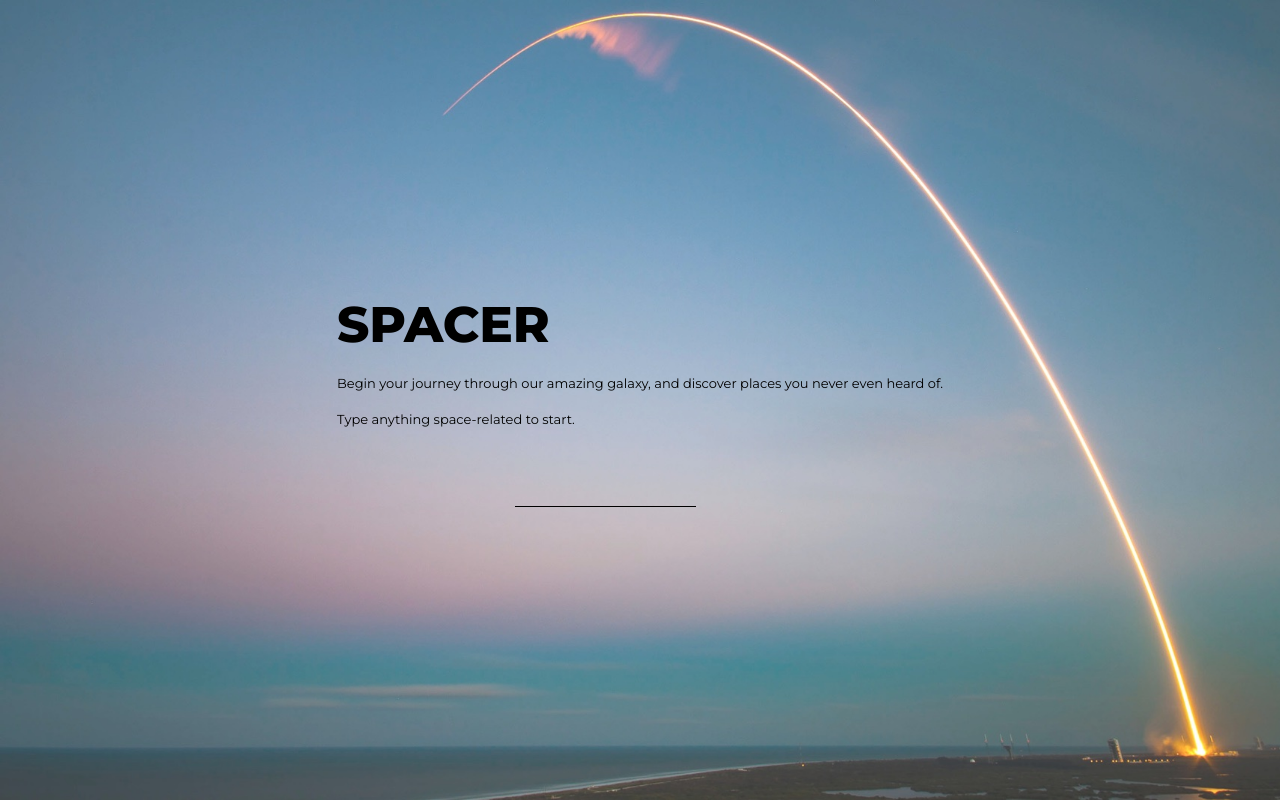
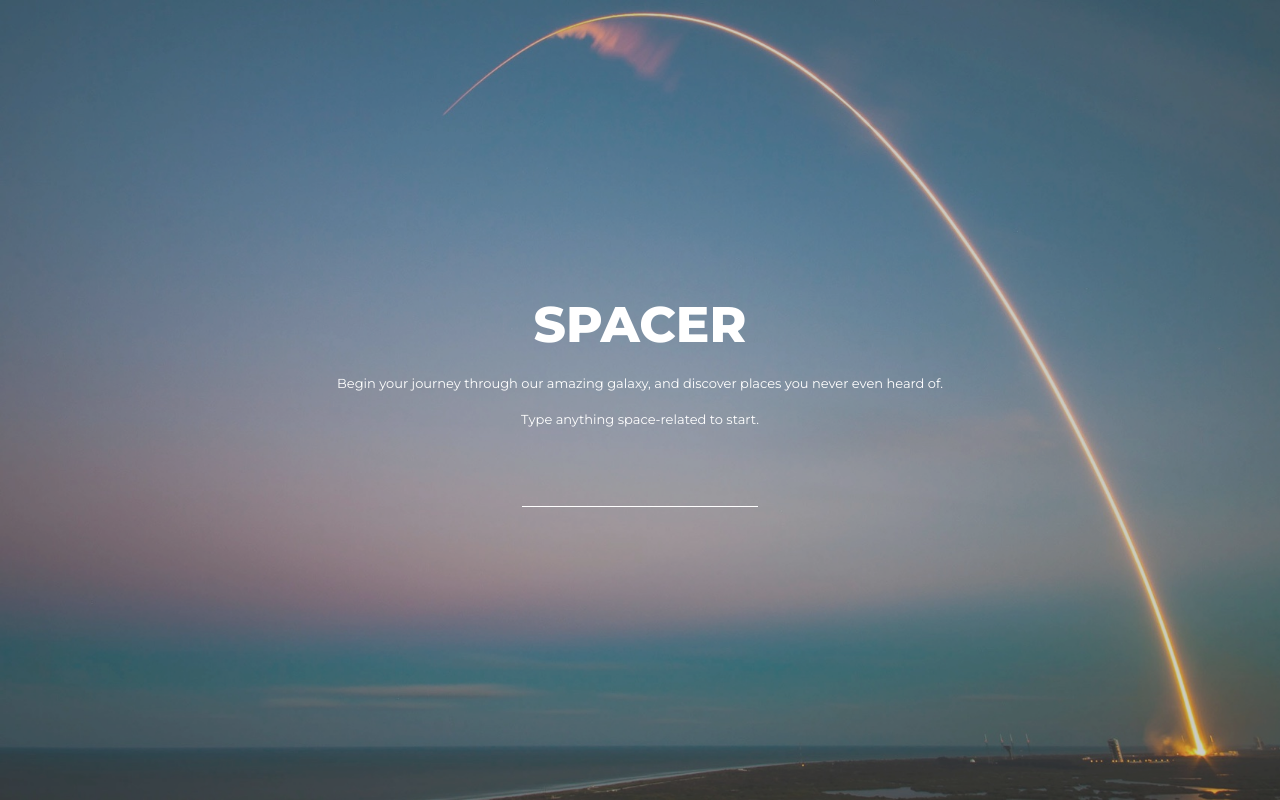
Before and after one commit to walletktac/hello_vue, a Vue app: page / in a window 1280 px wide. Built offline with nearby package versions, Linux system fonts and the light colour scheme.

Commit message:
add heroImage, more config

```diff
--- a/src/App.vue
+++ b/src/App.vue
@@ -1,18 +1,107 @@
 <template>
-  <div class="app">
-
-    <router-view/>
-  </div>
+    <div :class="[{flexStart: step === 1}, 'wrapper']">
+      <transition name="slide">
+      <img src="./assets/pobrane.svg" class="logo" alt="" v-if="step === 1"/>
+      </transition>
+      <transition name="fade">
+        <HeroImage v-if="step === 0 " />
+      </transition>
+      <Claim v-if="step === 0 " />
+      <SearchInput v-model="searchValue" @input="handleInput" :dark="step === 1"/>
+      <div class="results">
+        <div v-for=" item in results " :key="item.data[0].nasa_id">
+          <p>{{ item.links[0].href }}</p>
+        </div>
+      </div>
+    </div>
 </template>
 
+<script>
+import axios from "axios";
+import debounce from "lodash.debounce";
+
+import HeroImage from "@/components/HeroImage.vue";
+import SearchInput from "@/components/SearchInput.vue";
+import Claim from "@/components/Claim.vue";
+
+const API = "https://images-api.nasa.gov/search";
+
+export default {
+  name: "App",
+  components: {
+    HeroImage,
+    Claim,
+    SearchInput
+  },
+
+  data() {
+    return {
+      loading: false,
+      step: 0,
+      searchValue: "",
+      results: []
+    };
+  },
+  methods: {
+    // eslint-disable-next-line
+    handleInput: debounce(function() {
+      this.loading = true;
+      console.log(this.searchValue);
+      axios
+        .get(`${API}?q=${this.searchValue}&media_type=image`)
+        .then(response => {
+          this.results = response.data.collection.items;
+          this.loading = false;
+          this.step = 1;
+        })
+        .catch(error => {
+          console.log(error);
+        });
+    }, 500)
+  }
+};
+</script>
+
+
 <style lang="scss">
-@import url('https://fonts.googleapis.com/css?family=Montserrat:300,400,600,800');
+@import url("https://fonts.googleapis.com/css?family=Montserrat:300,400,600,800");
 * {
   box-sizing: border-box;
 }
-body{
+body {
   font-family: Montserrat, sans-serif;
   margin: 0;
   padding: 0;
 }
+.fade-enter-active, .fade-leave-active{
+  transition: opacity .3s ease;
+}
+.fade-enter, .fade-leave-to{
+  opacity: 0;
+}
+.slide-enter-active, .slide-leave-active{
+  transition: margin-top .3s ease;
+}
+.slide-enter, .slide-leave-to{
+  margin-top: -50px;
+}
+.wrapper {
+  position: relative;
+  display: flex;
+  flex-direction: column;
+  align-items: center;
+  justify-content: center;
+  margin: 0;
+  padding: 30px;
+  width: 100%;
+  min-height: 100vh;
+  &.flexStart {
+    justify-content: flex-start;
+  }
+}
+
+.logo{
+  position: absolute;
+  top: 30px;
+}
 </style>
--- a/src/components/Claim.vue
+++ b/src/components/Claim.vue
@@ -1,5 +1,5 @@
 <template>
-<div class="cliamWrapper">
+<div class="claimWrapper">
     <h1 class="claim">
         SPACER
     </h1>
@@ -17,14 +17,15 @@ export default {
   name: 'Claim'
 };
 </script>
+
 <style lang="scss" scoped>
 .claimWrapper{
-
     display: flex;
     text-align: center;
     flex-direction: column;
     justify-content: center;
     align-items: center;
+    color: #fff;
 }
 .claim{
     font-size: 50px;
--- /dev/null
+++ b/src/components/HeroImage.vue
@@ -0,0 +1,31 @@
+<template>
+    <div class="heroImage" />
+</template>
+<script>
+export default {
+  name: "HeroImage"
+};
+</script>
+
+<style lang="scss" scoped>
+.heroImage {
+    position: fixed;
+    top: 0;
+    z-index: -1;
+    width: 100%;
+    height: 100vh;
+  background-image: url("../assets/heroimage.jpg");
+  background-repeat: no-repeat;
+  background-size: cover;
+}
+.heroImage::after{
+    content: '';
+    background: rgba(0,0,0,0.2);
+    position: absolute;
+    top: 0;
+    left: 0;
+    z-index: 1;
+    width: 100%;
+    height: 100vh;
+}
+</style>
--- a/src/components/SearchInput.vue
+++ b/src/components/SearchInput.vue
@@ -1,38 +1,60 @@
 <template>
-  <div class="searchWrapper">
-    <div class="search">
-      <input id="search" name="search" v-model="searchValue" @input="handleInput" />
-     <!-- <ul>
-        <li v-for="item in results" :key="item.data[0].nasa_id">
-          <p>{{ item.data[0].description }}</p>
-        </li>
-      </ul> -->
-    </div>
-  </div>
+
+      <input id="search" name="search" :class="{ dark }" :value="value" @input="handleChange"/>
+
 </template>
 
 <script>
-export default{
-    name: 'SearchInput'
+export default {
+  name: "SearchInput",
+  props: {
+    value: {
+      type: String,
+      required: true,
+    },
+    dark: {
+      type: Boolean,
+      default: false,
+    },
+  },
+  methods: {
+    handleChange(e) {
+      this.$emit('input', e.target.value);
     }
-
-
+  }
+};
 </script>
 <style lang="scss" scoped>
-
-  .searchWrapper{
-    margin-top:50px;
+/*.searchWrapper {
+  margin-top: 50px;
   display: flex;
+  align-items: center;
+  justify-content: center;
   flex-direction: column;
   width: 250px;
-    }
-    input{
+}*/
+input {
+  margin-top: 50px;
   height: 30px;
   border: 0;
-      border-bottom: 1px solid #000;
+  border-bottom: 1px solid #fff;
   outline: none;
   background: none;
+  color: #fff;
+  text-align: center;
+  font-size: 18px;
+  font-weight: 300;
+  &:focus {
+    outline: none;
+    box-shadow: 0 10x 20px -8px rgba(255,255,255, .5);
   }
-
-
+}
+.dark{
+  color: #1e3d4a;
+  border-bottom-color: #1e3d4a;
+   &:focus {
+    outline: none;
+    box-shadow: 0 10x 20px -8px rgba(#1e3d4a, 0.5);
+  }
+}
 </style>
--- a/src/main.js
+++ b/src/main.js
@@ -1,11 +1,10 @@
 import Vue from 'vue';
-import './plugins/axios'
+import './plugins/axios';
 import App from './App.vue';
-import router from './router';
+//import router from './router';
 
 Vue.config.productionTip = false;
 
 new Vue({
-  router,
   render: h => h(App),
 }).$mount('#app');
--- a/src/router.js
+++ b/src/router.js
@@ -1,6 +1,6 @@
 import Vue from 'vue';
 import Router from 'vue-router';
-import Home from './views/Search.vue';
+import Home from './views/App.vue';
 
 Vue.use(Router);
 
@@ -10,7 +10,7 @@ export default new Router({
   routes: [
     {
       path: '/',
-      name: 'Search',
+      name: 'App',
       component: Home,
     },
 
--- a/src/views/Search.vue
+++ /dev/null
@@ -1,55 +0,0 @@
-<template>
-  <div class="wrapper">
-    <Claim />
-    <SearchInput />
-  </div>
-</template>
-
-<script>
-import Claim from '../components/Claim';
-import SearchInput from '../components/SearchInput';
-import axios from 'axios';
-import debounce from 'lodash.debounce';
-
-
-const API = 'https://images-api.nasa.gov/search';
-
-
-export default {
-  name: 'Search',
-  components: { Claim, SearchInput },
-  data() {
-    return {
-      searchValue: '',
-      results: [],
-    };
-  },
-  methods: {
-    // eslint-disable-next-line
-    handleInput: debounce(function() {
-        axios.get(`${API}?q=${this.searchValue}&media_type=image`)
-        .then((response) => {
-          this.results = response.data.collection.items;
-        })
-        .catch((error) => {
-          console.log(error);
-        });
-    }, 500)
-  },
-};
-</script>
-<style lang="scss" scoped>
-  .wrapper{
-    display: flex;
-    flex-direction: column;
-    align-items: center;
-    justify-content: center;
-    margin: 0;
-    padding: 30px;
-    width: 100%;
-    height: 100vh;
-    background-image: url('../assets/heroimage.jpg');
-    background-repeat: no-repeat;
-    background-size: cover;
-  }
-</style>
```
Lines whose indentation alone changed are shown as unchanged.
